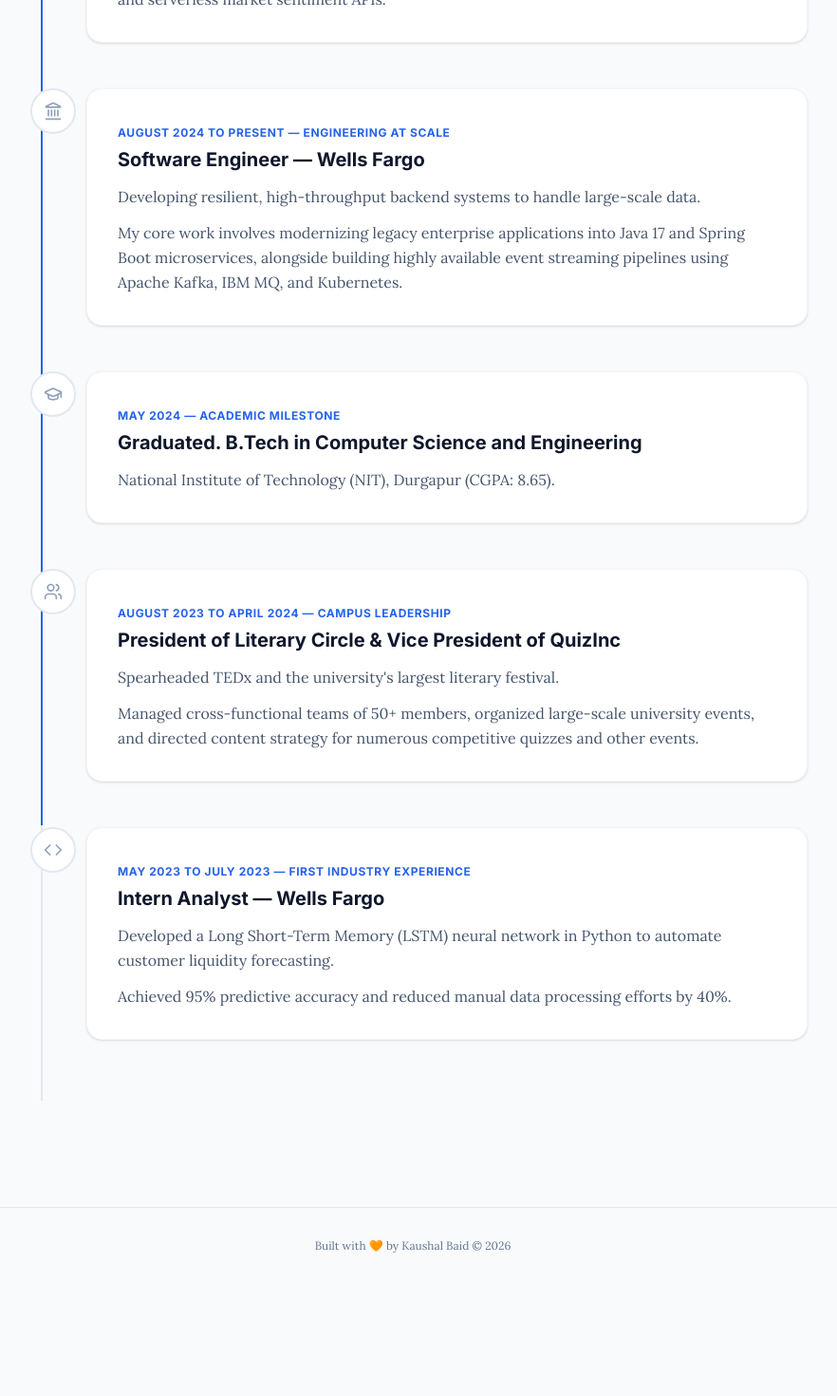
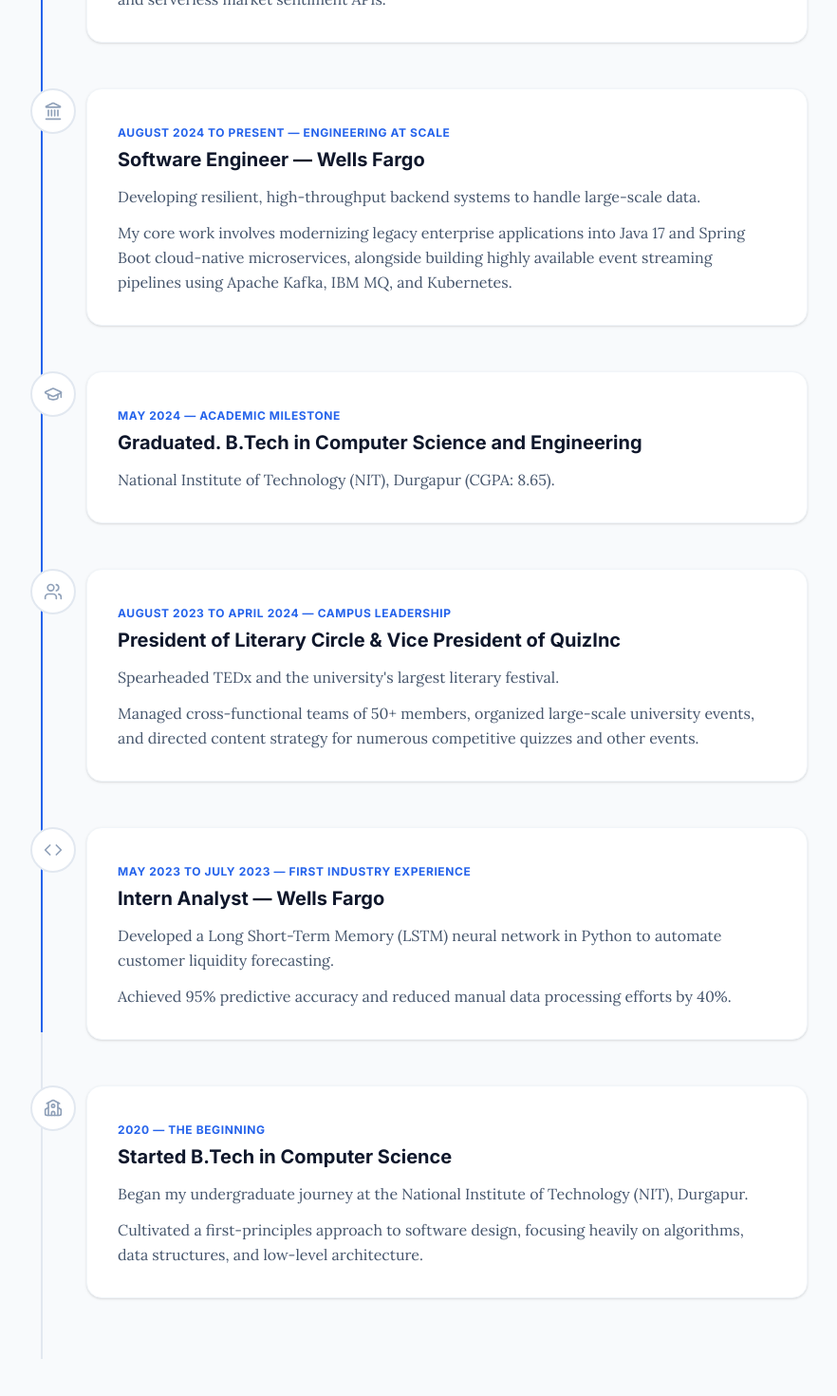
Before and after one commit to kaushal168/kaushal168-v1, a Next.js app: page / in a window 1280 px wide. Shown: the part 1060-2530 px from the top of the page at 95% size, without its empty margins (205-1087 px from the left). Before the commit the page ends 2412 px from the top, so only its background shows below. Built offline with nearby package versions, Linux system fonts and the light colour scheme.

Commit message:
Add educational milestone to timeline

```diff
--- a/src/components/sections/Timeline.tsx
+++ b/src/components/sections/Timeline.tsx
@@ -1,7 +1,7 @@
 "use client";
 
 import { motion, useScroll, useTransform, useSpring } from "framer-motion";
-import { Bot, Landmark, GraduationCap, Users, Code } from "lucide-react";
+import { Bot, Landmark, GraduationCap, Users, Code, School } from "lucide-react";
 import { useRef } from "react";
 
 const timelineData = [
@@ -21,7 +21,7 @@
     title: "Software Engineer — Wells Fargo",
     description: [
       "Developing resilient, high-throughput backend systems to handle large-scale data.",
-      "My core work involves modernizing legacy enterprise applications into Java 17 and Spring Boot microservices, alongside building highly available event streaming pipelines using Apache Kafka, IBM MQ, and Kubernetes."
+      "My core work involves modernizing legacy enterprise applications into Java 17 and Spring Boot cloud-native microservices, alongside building highly available event streaming pipelines using Apache Kafka, IBM MQ, and Kubernetes."
     ],
     icon: <Landmark className="w-5 h-5" />,
   },
@@ -53,6 +53,16 @@
       "Achieved 95% predictive accuracy and reduced manual data processing efforts by 40%."
     ],
     icon: <Code className="w-5 h-5" />,
+  },
+  {
+    id: 6,
+    year: "2020 — The Beginning",
+    title: "Started B.Tech in Computer Science",
+    description: [
+      "Began my undergraduate journey at the National Institute of Technology (NIT), Durgapur.",
+      "Cultivated a first-principles approach to software design, focusing heavily on algorithms, data structures, and low-level architecture."
+    ],
+    icon: <School className="w-5 h-5" />,
   },
 ];
 
```
